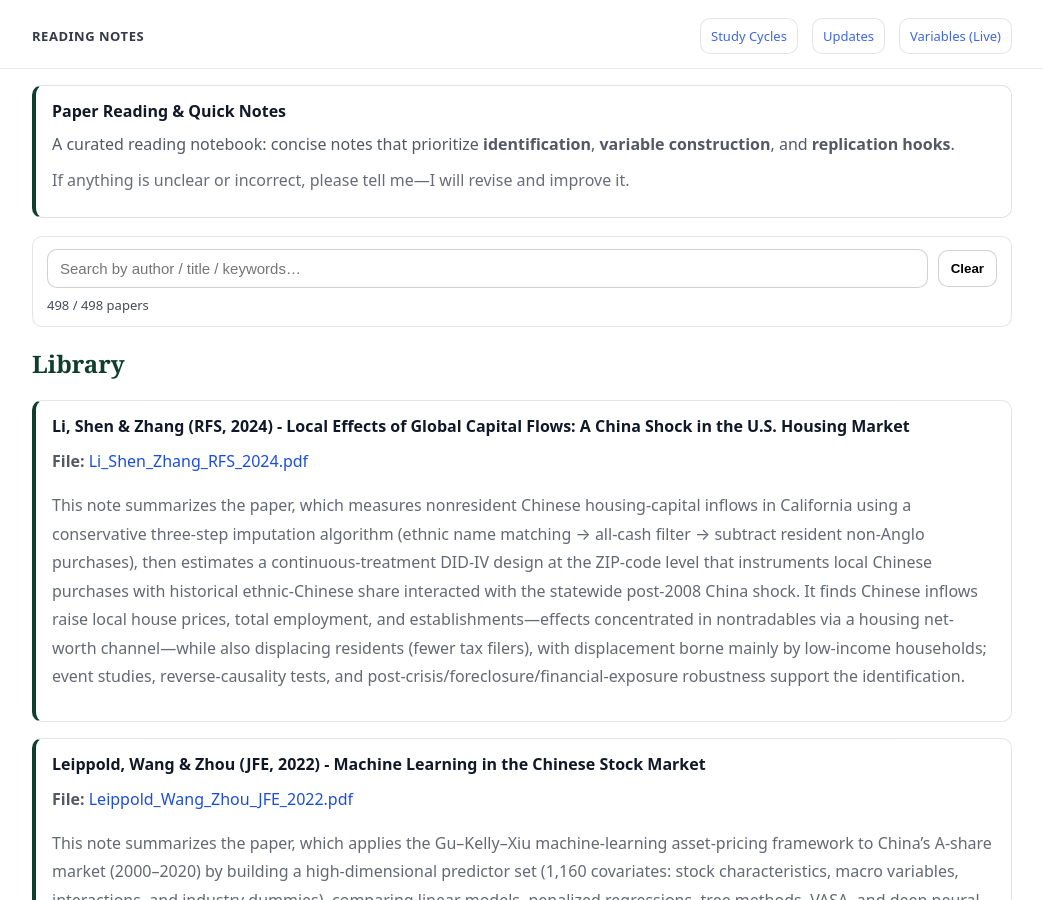
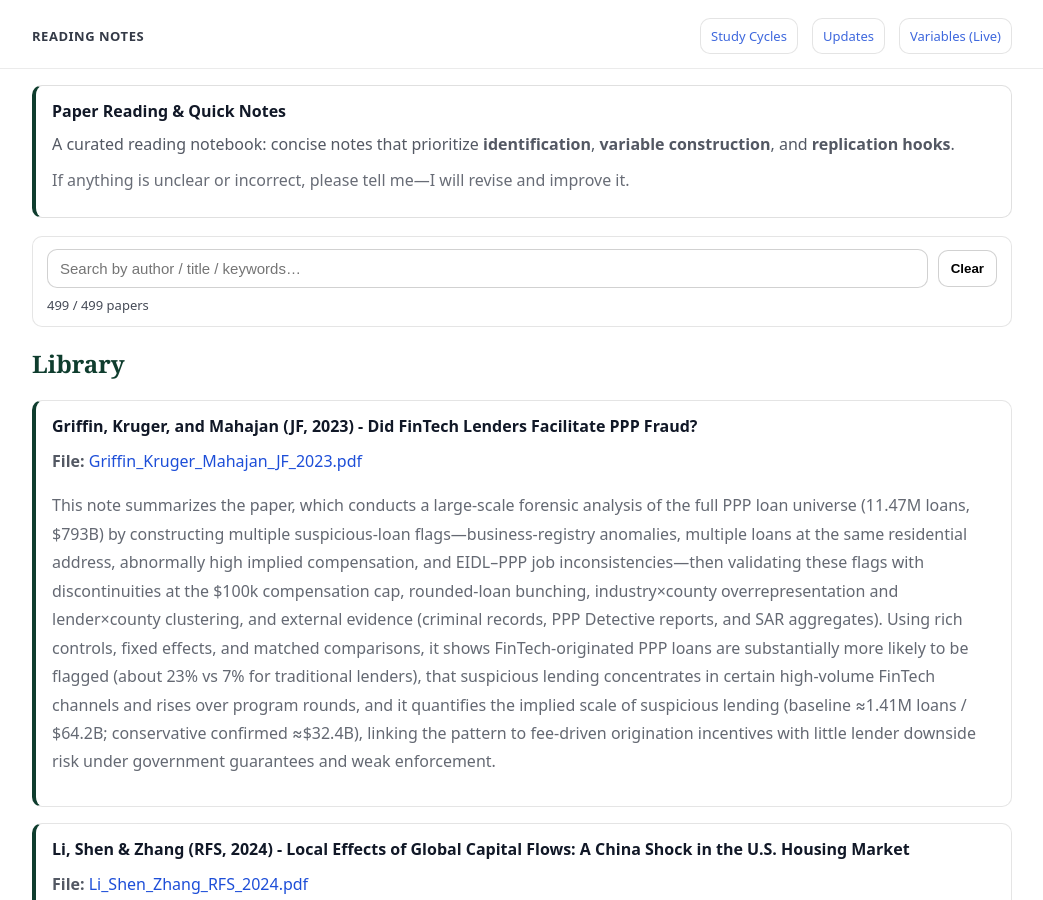
Before and after one commit to yaxinzn/study-archive, a Jekyll site: the page built from reading/index.md, in a window 1280 px wide and 900 px high. Shown: the whole window, without its empty margins (118-1161 px from the left). Built offline with Jekyll 4.4.1, drawn with Linux system fonts in a browser that asks for light colours.

Commit message:
Reading: add/update Griffin_Kruger_Mahajan_JF_2023.pdf

```diff
--- a/_data/reading.yml
+++ b/_data/reading.yml
@@ -1,3 +1,7 @@
+- title: "Griffin, Kruger, and Mahajan (JF, 2023) - Did FinTech Lenders Facilitate PPP Fraud?"
+  file: "Griffin_Kruger_Mahajan_JF_2023.pdf"
+  desc: "This note summarizes the paper, which conducts a large-scale forensic analysis of the full PPP loan universe (11.47M loans, $793B) by constructing multiple suspicious-loan flags—business-registry anomalies, multiple loans at the same residential address, abnormally high implied compensation, and EIDL–PPP job inconsistencies—then validating these flags with discontinuities at the $100k compensation cap, rounded-loan bunching, industry×county overrepresentation and lender×county clustering, and external evidence (criminal records, PPP Detective reports, and SAR aggregates). Using rich controls, fixed effects, and matched comparisons, it shows FinTech-originated PPP loans are substantially more likely to be flagged (about 23% vs 7% for traditional lenders), that suspicious lending concentrates in certain high-volume FinTech channels and rises over program rounds, and it quantifies the implied scale of suspicious lending (baseline ≈1.41M loans / $64.2B; conservative confirmed ≈$32.4B), linking the pattern to fee-driven origination incentives with little lender downside risk under government guarantees and weak enforcement."
+
 - title: "Li, Shen & Zhang (RFS, 2024) - Local Effects of Global Capital Flows: A China Shock in the U.S. Housing Market"
   file: "Li_Shen_Zhang_RFS_2024.pdf"
   desc: "This note summarizes the paper, which measures nonresident Chinese housing-capital inflows in California using a conservative three-step imputation algorithm (ethnic name matching → all-cash filter → subtract resident non-Anglo purchases), then estimates a continuous-treatment DID-IV design at the ZIP-code level that instruments local Chinese purchases with historical ethnic-Chinese share interacted with the statewide post-2008 China shock. It finds Chinese inflows raise local house prices, total employment, and establishments—effects concentrated in nontradables via a housing net-worth channel—while also displacing residents (fewer tax filers), with displacement borne mainly by low-income households; event studies, reverse-causality tests, and post-crisis/foreclosure/financial-exposure robustness support the identification."
```
Also changed, not shown: 1 other file.
